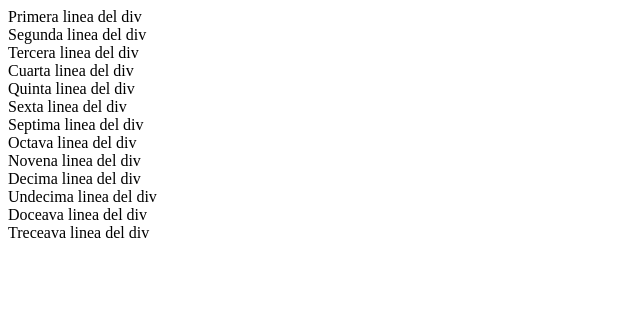
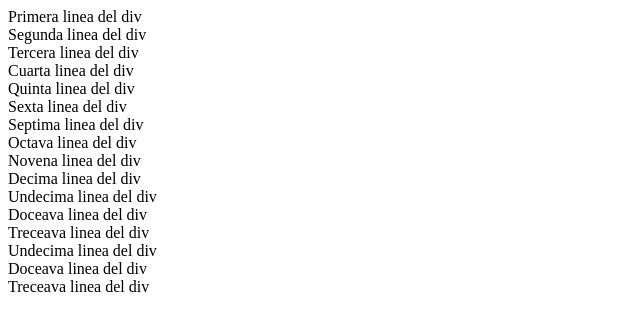
Before and after one commit to nils1116/CURSO_1_BUENAS_PRACTICAS, a plain HTML site: page index.html in a window 1280 px wide. Shown: the whole page, without its empty margins (0-640 px from the left). Drawn offline with Linux system fonts and the light colour scheme.

Commit message:
Eleventh Commith

```diff
--- a/index.html
+++ b/index.html
@@ -19,5 +19,8 @@
     <div>Undecima linea del div</div>
     <div>Doceava linea del div</div>
     <div>Treceava linea del div</div>
+    <div>Undecima linea del div</div>
+    <div>Doceava linea del div</div>
+    <div>Treceava linea del div</div>
 </body>
 </html>
```
